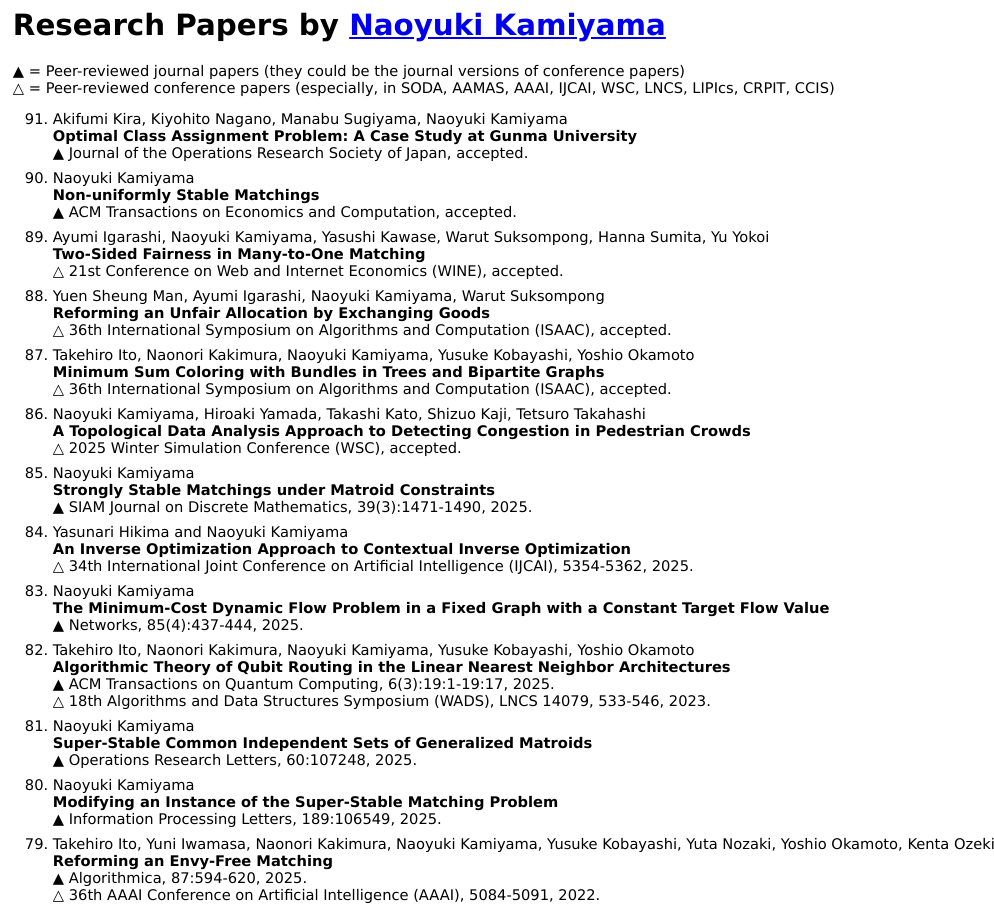
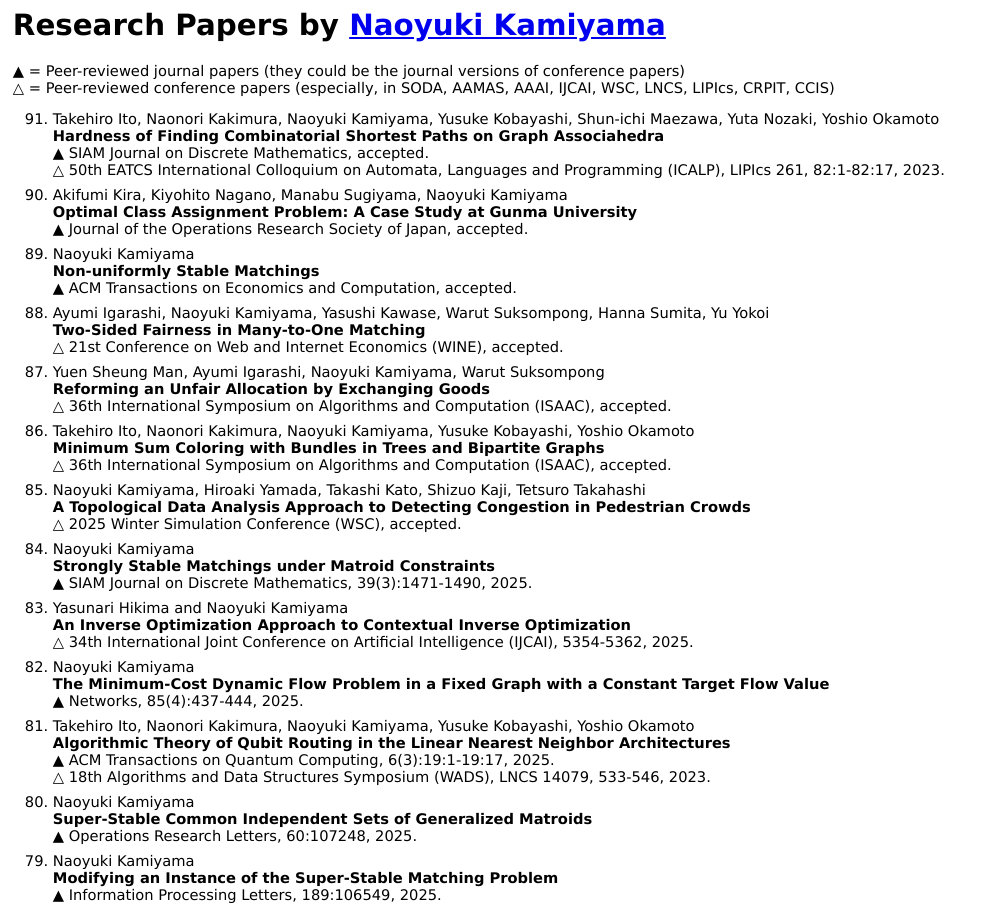
Before and after one commit to nkamiyama/website, a plain HTML site: page publication.html in a window 1280 px wide. Shown: the top 906 px of the page, without its empty margins (0-994 px from the left). Drawn offline with Linux system fonts and the light colour scheme.

Commit message:
Update publication.html

```diff
--- a/publication.html
+++ b/publication.html
@@ -10,6 +10,12 @@
       &#9650; = Peer-reviewed journal papers (they could be the journal versions of conference papers)<br>
       &#9651; = Peer-reviewed conference papers (especially, in SODA, AAMAS, AAAI, IJCAI, WSC, LNCS, LIPIcs, CRPIT, CCIS)
     <ol reversed>
+      <li>
+        Takehiro Ito, Naonori Kakimura, Naoyuki Kamiyama, Yusuke Kobayashi, Shun-ichi Maezawa, Yuta Nozaki, Yoshio Okamoto<br>
+        <b>Hardness of Finding Combinatorial Shortest Paths on Graph Associahedra</b><br>
+        &#9650; SIAM Journal on Discrete Mathematics, accepted.<br>
+        &#9651; 50th EATCS International Colloquium on Automata, Languages and Programming (ICALP), LIPIcs 261, 82:1-82:17, 2023.
+      </li>
       <li>
         Akifumi Kira, Kiyohito Nagano, Manabu Sugiyama, Naoyuki Kamiyama<br>
         <b>Optimal Class Assignment Problem: A Case Study at Gunma University</b><br>
@@ -113,11 +119,6 @@
         Takehiro Ito, Yuni Iwamasa, Naoyuki Kamiyama, Yasuaki Kobayashi, Yusuke Kobayashi, Shun-ichi Maezawa, Akira Suzuki<br>
         <b>Reconfiguration of Time-Respecting Arborescences</b><br>
         &#9651; 18th Algorithms and Data Structures Symposium (WADS), LNCS 14079, 521-532, 2023.
-      </li>
-      <li>
-        Takehiro Ito, Naonori Kakimura, Naoyuki Kamiyama, Yusuke Kobayashi, Shun-ichi Maezawa, Yuta Nozaki, Yoshio Okamoto<br>
-        <b>Hardness of Finding Combinatorial Shortest Paths on Graph Associahedra</b><br>
-        &#9651; 50th EATCS International Colloquium on Automata, Languages and Programming (ICALP), LIPIcs 261, 82:1-82:17, 2023.
       </li>
       <li>
         Masataka Shirahashi and Naoyuki Kamiyama<br>
```
